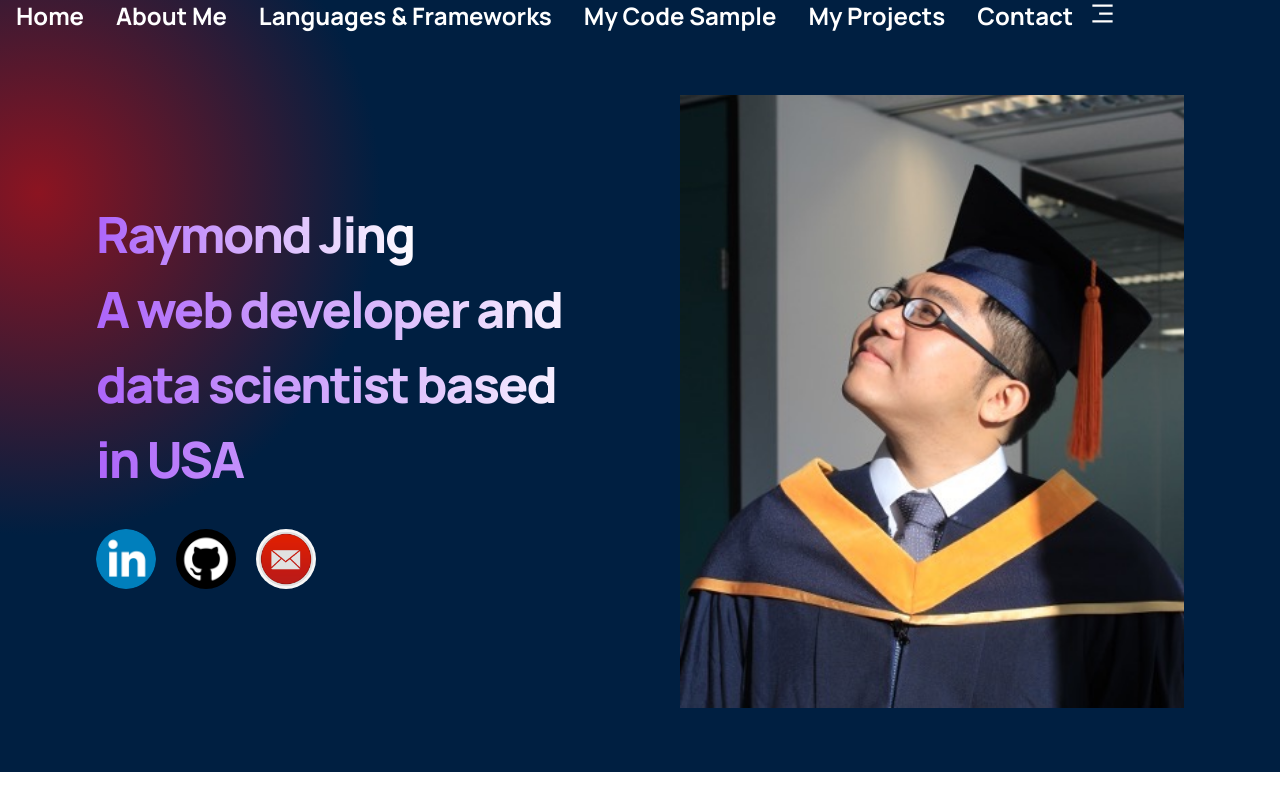
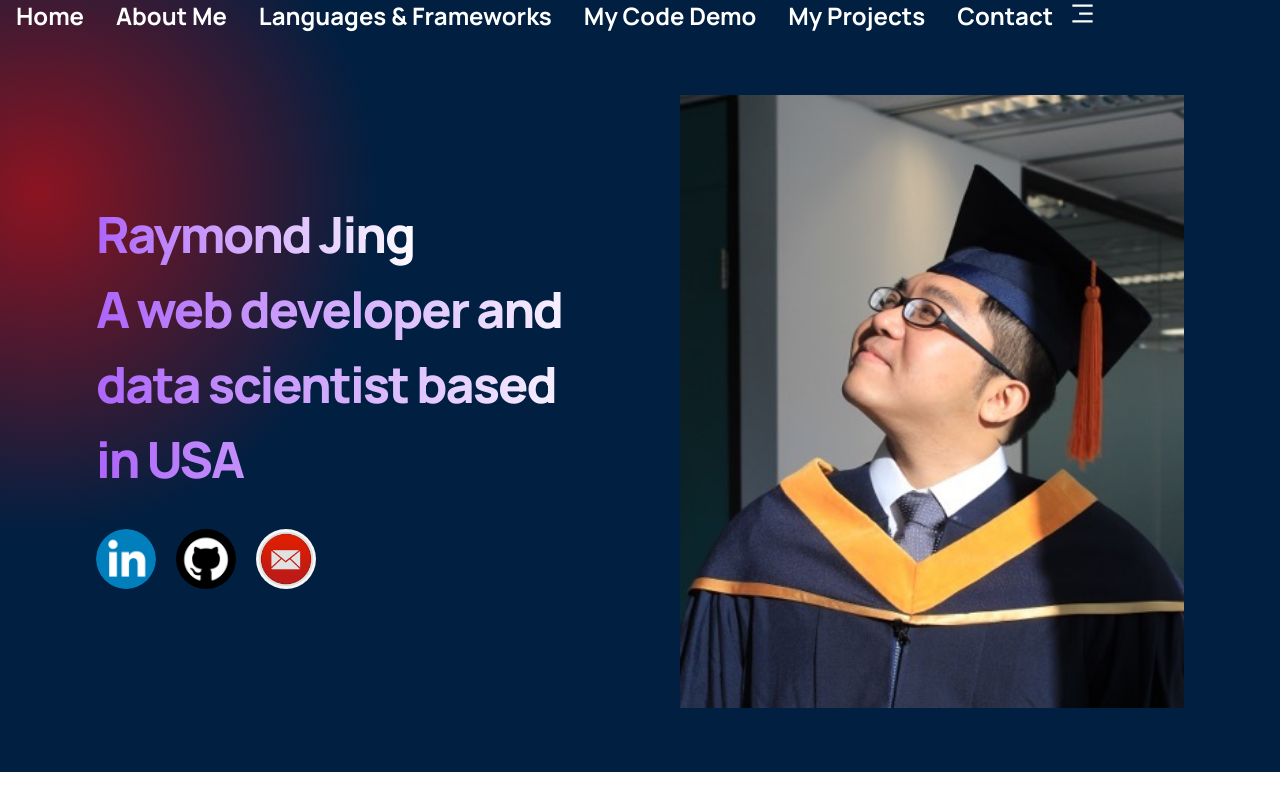
Before and after one commit to jr198868/ray_portfolio, a React (Create React App) app: page / in a window 1280 px wide. Shown: the top 800 px of the page. Built offline with nearby package versions, Linux system fonts and the light colour scheme.

Commit message:
add code demo

```diff
--- a/src/components/codesample/Codesample.jsx
+++ b/src/components/codesample/Codesample.jsx
@@ -5,7 +5,7 @@ import './Codesample.css';
 export default function Codesample() {
   return (
     <div className = "ray_codesample" id="codesample">
-      <h1 className = "ray_codesample_title">My Code Sample</h1>
+      <h1 className = "ray_codesample_title">My Code Demo</h1>
       <div className = 'ray__aboutme_biography'>
         I have obtained two master's degrees from the University of Utah and Hong Kong University of Science and Technology.
         After that, I was graduating from the Department of Civil and Environmental Engineering at the University of Maryland, College Park in 2019.
--- a/src/components/navbar/Navbar.jsx
+++ b/src/components/navbar/Navbar.jsx
@@ -7,7 +7,7 @@ const Menu = () => (
     <p><a href="#home">Home</a></p>
     <p><a href="#aboutme">About me</a></p>
     <p><a href="#languagesframeworks">Languages & Frameworks</a></p>
-    <p><a href="#codesample">My Code Sample</a></p>
+    <p><a href="#codesample">My Code Demo</a></p>
     <p><a href="#projects">My Projects</a></p>
     <p><a href="#contact">Contact</a></p>
   </>
```
Also changed, not shown: 1 other file (tests, documents, lock files or other folders).
